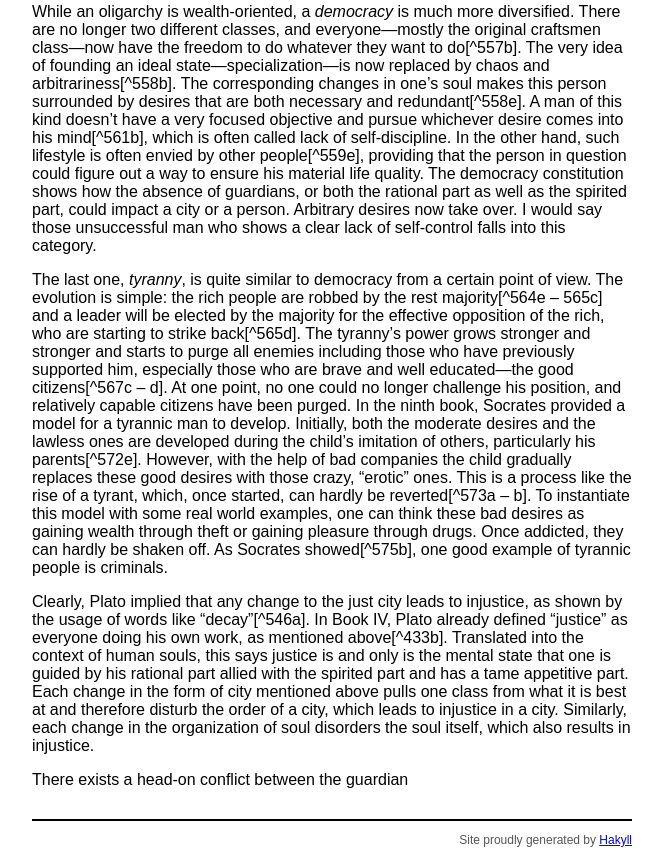
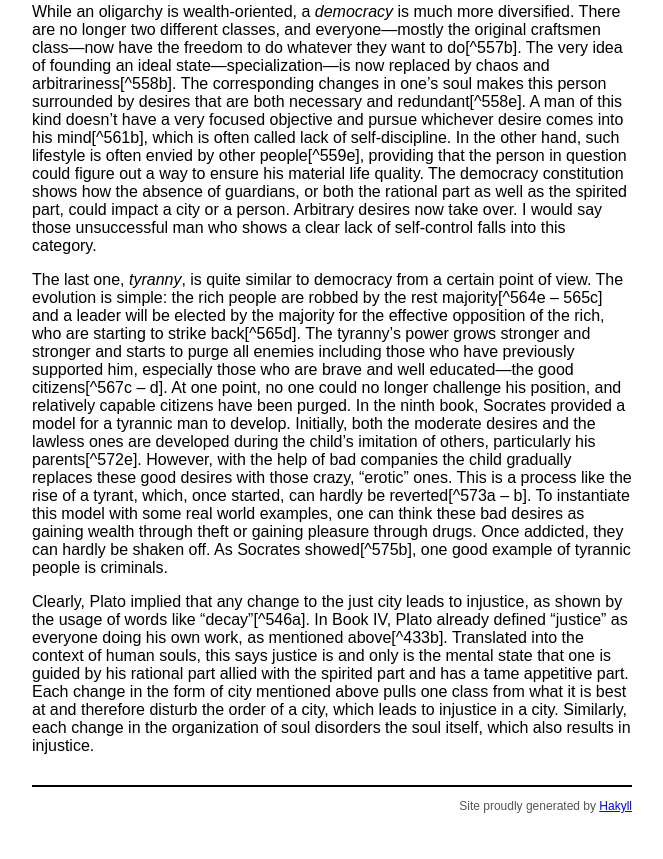
Before and after one commit to notcome/Liu.MS, a plain HTML site: page _site/posts/2015-11-22-poli110a-snd-essay.html in a window 1280 px wide. Shown: the part 1964-2823 px from the top of the page, without its empty margins (308-971 px from the left). After the commit the page ends 2789 px from the top, so only its background shows below. Drawn offline with Linux system fonts and the light colour scheme.

Commit message:
remove an unnecessary sentence caused by Typora.

```diff
--- a/_site/posts/2015-11-22-poli110a-snd-essay.html
+++ b/_site/posts/2015-11-22-poli110a-snd-essay.html
@@ -44,7 +44,6 @@
 <p>While an oligarchy is wealth-oriented, a <em>democracy</em> is much more diversified. There are no longer two different classes, and everyone—mostly the original craftsmen class—now have the freedom to do whatever they want to do[^557b]. The very idea of founding an ideal state—specialization—is now replaced by chaos and arbitrariness[^558b]. The corresponding changes in one’s soul makes this person surrounded by desires that are both necessary and redundant[^558e]. A man of this kind doesn’t have a very focused objective and pursue whichever desire comes into his mind[^561b], which is often called lack of self-discipline. In the other hand, such lifestyle is often envied by other people[^559e], providing that the person in question could figure out a way to ensure his material life quality. The democracy constitution shows how the absence of guardians, or both the rational part as well as the spirited part, could impact a city or a person. Arbitrary desires now take over. I would say those unsuccessful man who shows a clear lack of self-control falls into this category.</p>
 <p>The last one, <em>tyranny</em>, is quite similar to democracy from a certain point of view. The evolution is simple: the rich people are robbed by the rest majority[^564e – 565c] and a leader will be elected by the majority for the effective opposition of the rich, who are starting to strike back[^565d]. The tyranny’s power grows stronger and stronger and starts to purge all enemies including those who have previously supported him, especially those who are brave and well educated—the good citizens[^567c – d]. At one point, no one could no longer challenge his position, and relatively capable citizens have been purged. In the ninth book, Socrates provided a model for a tyrannic man to develop. Initially, both the moderate desires and the lawless ones are developed during the child’s imitation of others, particularly his parents[^572e]. However, with the help of bad companies the child gradually replaces these good desires with those crazy, “erotic” ones. This is a process like the rise of a tyrant, which, once started, can hardly be reverted[^573a – b]. To instantiate this model with some real world examples, one can think these bad desires as gaining wealth through theft or gaining pleasure through drugs. Once addicted, they can hardly be shaken off. As Socrates showed[^575b], one good example of tyrannic people is criminals.</p>
 <p>Clearly, Plato implied that any change to the just city leads to injustice, as shown by the usage of words like “decay”[^546a]. In Book IV, Plato already defined “justice” as everyone doing his own work, as mentioned above[^433b]. Translated into the context of human souls, this says justice is and only is the mental state that one is guided by his rational part allied with the spirited part and has a tame appetitive part. Each change in the form of city mentioned above pulls one class from what it is best at and therefore disturb the order of a city, which leads to injustice in a city. Similarly, each change in the organization of soul disorders the soul itself, which also results in injustice.</p>
-<p>There exists a head-on conflict between the guardian</p>
 
         </div>
         <div id="footer">
```
Also changed, not shown: 1 other file.
